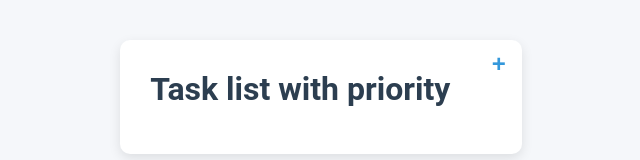
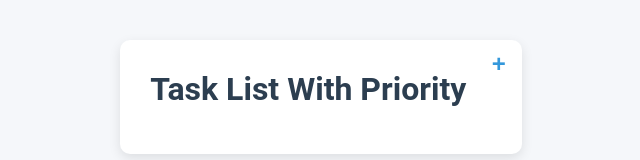
Before and after one commit to Filichkin/taskList, a React app: page / in a window 1280 px wide. Shown: the top 160 px of the page, without its empty margins (319-959 px from the left). Built offline with nearby package versions, Linux system fonts and the light colour scheme; the HTML template or start-up script is replaced by a standard one.

Commit message:
upd README

```diff
--- a/src/App.jsx
+++ b/src/App.jsx
@@ -70,7 +70,7 @@ function App() {
   return (
   <div className="app">
     <div className="task-container">
-      <h1>Task list with priority</h1>
+      <h1>Task List With Priority</h1>
       <button
         className={`close-button ${openSection.taskList ? "open" : ""}`}
         onClick={() => toggleSection("taskList")}
```
Also changed, not shown: public/result_new.png (added), 1 other file (tests, documents, lock files or other folders).
